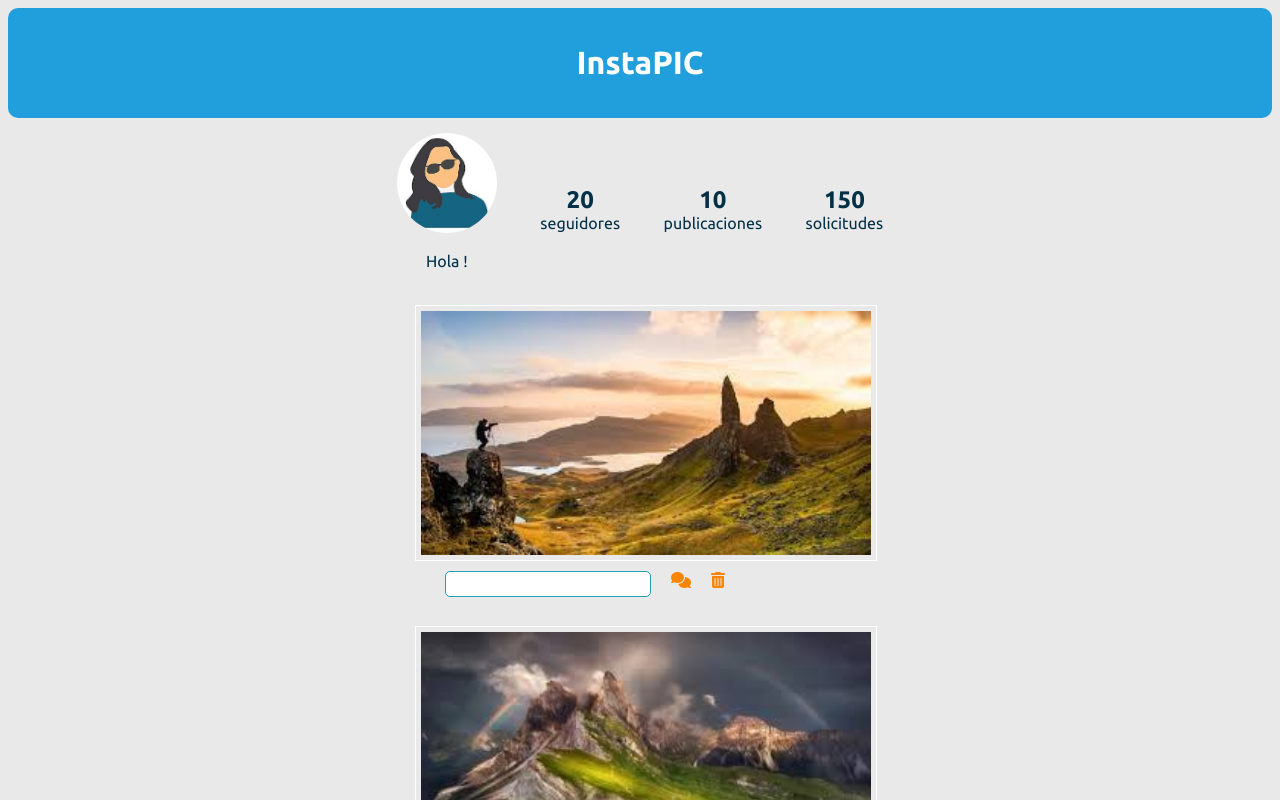
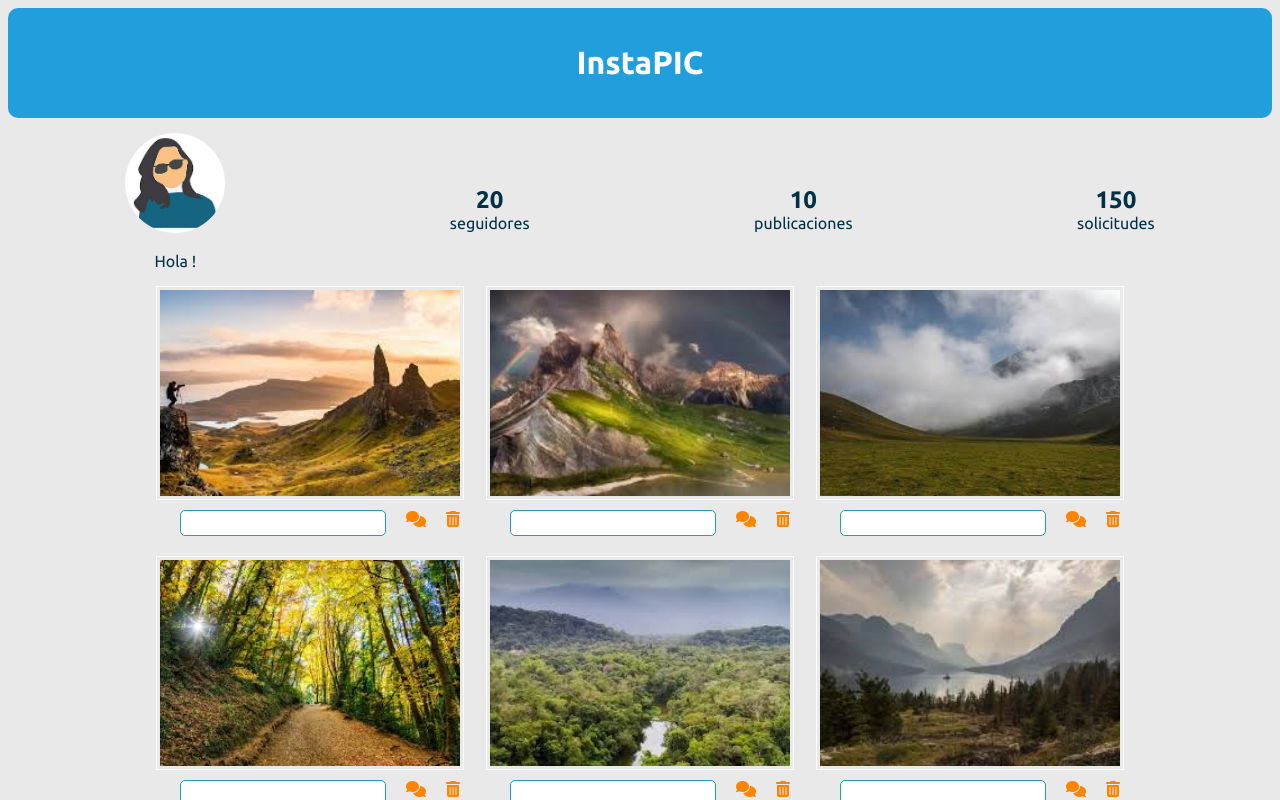
Before and after one commit to jfpa11100/InstaPic, an Angular app: page /home in a window 1280 px wide. Shown: the top 800 px of the page. Built offline with nearby package versions, Linux system fonts and the light colour scheme; no server answers.

Commit message:
Fix of bug in posts service and fix in home styles

```diff
--- a/src/app/features/pages/home/home.component.css
+++ b/src/app/features/pages/home/home.component.css
@@ -1,10 +1,3 @@
-main {
-    display: flex;
-    flex-direction: column;
-    justify-content: center;
-    align-items: center;
-}
-
 nav{
     display: flex;
     flex-direction: row;
@@ -35,9 +28,9 @@ ul{
 #profile {
     padding: 0;
     display: flex;
+    align-items: center;
     justify-content: space-around;
-    align-items: center;
-    gap: 40px;
+    gap: 10px;
 }
 
 #profile div{
@@ -58,32 +51,29 @@ div h2{
 #gallery{
     display: flex;
     flex-wrap: wrap;
-    justify-content: center;
-    padding: 20px;
+    justify-content:center;
+    gap: 10px
   }
 
-  #gallery {
+#gallery .gallery-item{
     display: flex;
     flex-direction: column;
-    gap: 20px;
 }
 
 .gallery-item{
-    display: flex;
-    flex-direction: column;
-    object-fit: cover;
+    height: 260px;
     justify-content: center;
-    width: 450px;
-    height: 300px;
+    align-items: center;
+    text-align: center;
 }
 
 #gallery img{
     flex:1;
-    width: 450px;
-    height: 300px;
+    width: 300px !important;
+    height: 204px;
+    padding: 3px;
+    border: 1px solid #fff;
     object-fit: cover;
-    padding: 5px;
-    border: 1px solid #fff;
 }
 
 #gallery img:hover {
--- a/src/app/features/pages/new-post/new-post.component.css
+++ b/src/app/features/pages/new-post/new-post.component.css
@@ -0,0 +1,15 @@
+section {
+    display: flex;
+    justify-content: center;
+    align-items: center;
+
+}
+
+input {
+    text-align: center;
+    padding: 10px;
+    border-radius: 5px;
+    border: 1px solid #ccc;
+    width: 400px;
+    background-color: bisque;
+}
--- a/src/app/features/pages/new-post/new-post.component.ts
+++ b/src/app/features/pages/new-post/new-post.component.ts
@@ -9,6 +9,7 @@ import { v4 as uuidv4 } from 'uuid';
   imports: [],
   template: `
     <section>
+      <h3>Nueva publicación</h3>
       <input type="file" (change)="onUpload($event)" />
     </section>
   `,
--- a/src/app/features/services/posts.service.ts
+++ b/src/app/features/services/posts.service.ts
@@ -10,20 +10,17 @@ export class PostsService {
   private supabase: SupabaseClient;
 
   constructor(){
-    this.supabase = createClient(
-      environment.supabaseConfig.url,
-      environment.supabaseConfig.apikey
-      );
+    this.supabase = createClient( environment.supabaseConfig.url, environment.supabaseConfig.apikey );
   }
 
   async uploadFile(file: File, username:string, fileName:string){
     const {data, error } = await this.supabase.storage.from('instapic').upload(`${username}/${fileName}`, file)
 
     if(error){
-
+      console.log(error)
     }else {
-
+      console.log("data: " + data.fullPath)
     }
-    const resp = await this.supabase.storage.from('instapic').getPublicUrl('')
+    // const resp = await this.supabase.storage.from('instapic').getPublicUrl('')
   }
 }
--- a/src/environments/environment.development.ts
+++ b/src/environments/environment.development.ts
@@ -1,6 +1,6 @@
 export const environment = {
     supabaseConfig: {
-        url: 'https://your-supabase-url.supabase.co',
-        apikey: 'your-supabase-key',
+        url: 'https://dixkxtubzbxzxlarbclx.supabase.co',
+        apikey: 'eyJhbGciOiJIUzI1NiIsInR5cCI6IkpXVCJ9.eyJpc3MiOiJzdXBhYmFzZSIsInJlZiI6ImRpeGt4dHViemJ4enhsYXJiY2x4Iiwicm9sZSI6InNlcnZpY2Vfcm9sZSIsImlhdCI6MTcyNjcwMjA0OCwiZXhwIjoyMDQyMjc4MDQ4fQ.7D2LEWxap-yljj2kCX8858WemYK4aeZZ2LtK5e-Xjkw',
     }
 };
--- /dev/null
+++ b/src/environments/environment.ts
@@ -0,0 +1,6 @@
+export const environment = {
+    supabaseConfig: {
+        url: '',
+        apikey: '',
+    }
+};
--- a/src/styles.css
+++ b/src/styles.css
@@ -5,7 +5,7 @@ html{
 body {
     text-align: center;
     color: #023047;
-    font-family: 'Ubuntu', arial, sans-serif;
+    font-family: 'Ubuntu', sans-serif, arial;
     background-color: #e9e9e9;
     height: 98dvh;
 }
@@ -102,10 +102,11 @@ footer > ul > li + li {
 
 main {
     display: flex;
+    flex-direction: column;
     flex: 1;
-    padding: 10px;
     justify-content: center;
     align-items: center;
+    padding: 10px;
 }
 
 .primary {
```
Also changed, not shown: 1 other file (tests, documents, lock files or other folders). Lines whose indentation alone changed are shown as unchanged.
